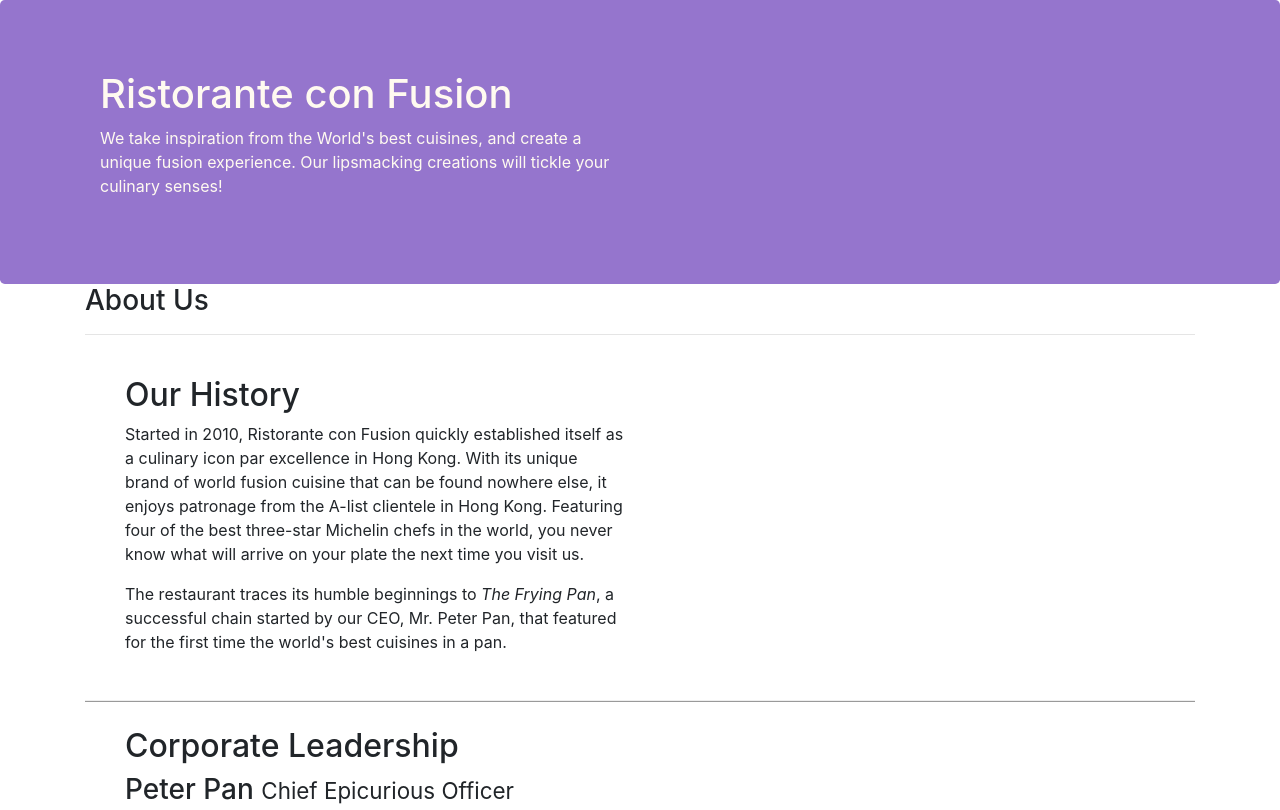
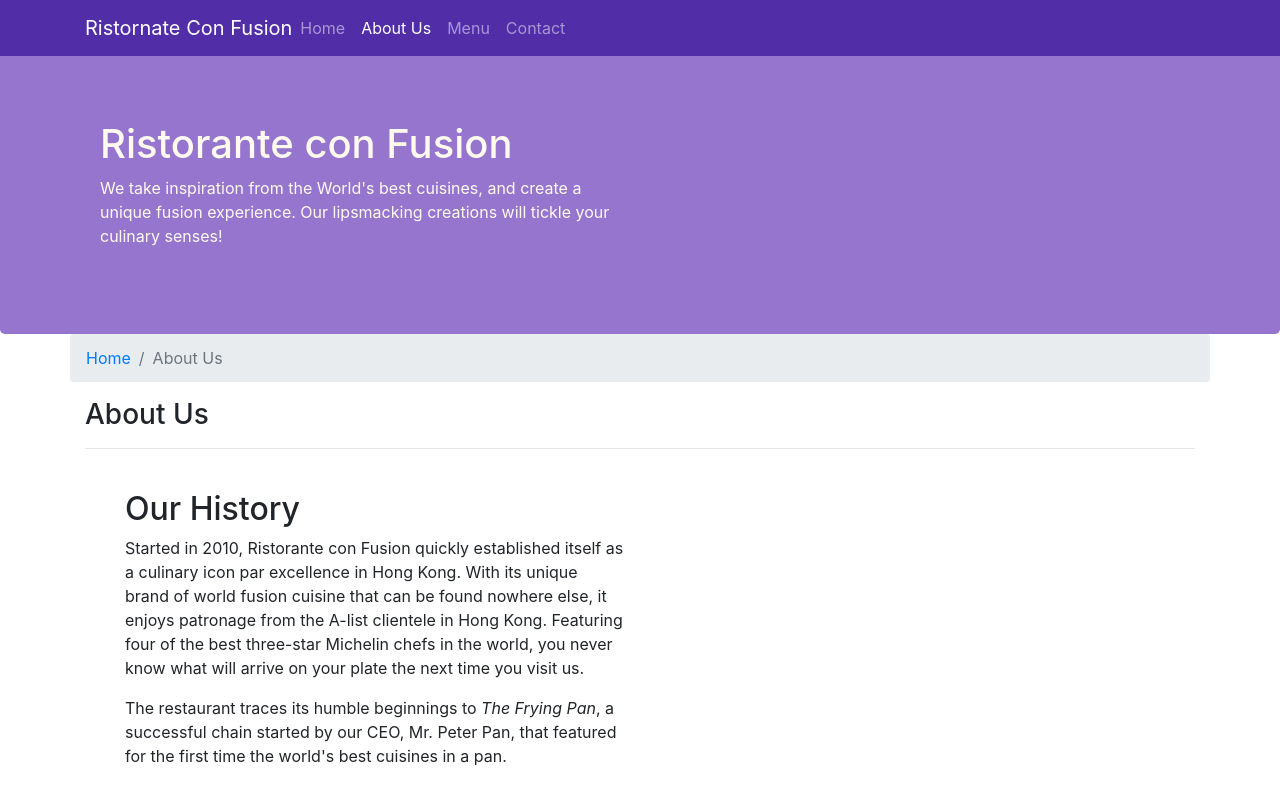
Before and after one commit to zeeshankhalid98/confusion, a website: page aboutus.html in a window 1280 px wide. Shown: the top 810 px of the page. Drawn offline with nearby package versions, Linux system fonts and the light colour scheme.

Commit message:
Navbar and Breadcrumbs

```diff
--- a/aboutus.html
+++ b/aboutus.html
@@ -15,6 +15,25 @@
 </head>
 
 <body>
+                    <!--Navigation Bar-->
+    <nav class="navbar navbar-dark navbar-expand-sm fixed-top">
+        <div class="container">
+            <button class="navbar-toggler" type="button" data-toggle="collapse" data-target="#Navbar">
+                <span class="navbar-toggler-icon"></span>
+            </button>
+            <a class="navbar-brand mr-auto" href="./index.html" >Ristornate Con Fusion </a>
+            <div class="collapse navbar-collapse" id="Navbar">
+                <ul class="navbar-nav mr-auto">
+                    <li class="navbar-item" ><a class="nav-link" href="./index.html">Home</a></li>
+                    <li class="navbar-item active" ><a class="nav-link" href="#">About Us</a></li>
+                    <li class="navbar-item" ><a class="nav-link" href="#">Menu</a></li>
+                    <li class="navbar-item" ><a class="nav-link" href="#">Contact</a></li>
+                </ul>
+            </div>
+        </div>
+    </nav>
+
+
 
     <header class="jumbotron">
         <div class="container">
@@ -30,8 +49,12 @@
     </header>
 
     <div class="container">
-        <div>
-            <div>
+        <div class="row">
+            <ol class="col-12 breadcrumb">
+                <li class="breadcrumb-item"><a href="./index.html">Home</a></li>
+                <li class="breadcrumb-item active">About Us</a></li>
+            </ol>
+             <div class="col-12">
                <h3>About Us</h3>
                <hr>
             </div>
@@ -70,7 +93,7 @@
                 <div class="col-4 offset-1 col-sm-2">
                     <h5>Links</h5>
                     <ul class="list-unstyled">
-                        <li><a href="#">Home</a></li>
+                        <li><a href="./index.html">Home</a></li>
                         <li><a href="#">About</a></li>
                         <li><a href="#">Menu</a></li>
                         <li><a href="#">Contact</a></li>
--- a/css/styles.css
+++ b/css/styles.css
@@ -29,3 +29,14 @@
         margin:0px;
         color:#0f0f0f;
     }
+
+
+    body{
+        padding: 50px 0px 0px 0px;
+        z-index: 0;
+    }
+
+    .navbar-dark{
+
+        background-color: #512DA8;
+    }
```
Also changed, not shown: index.html (+17 -1 lines).
